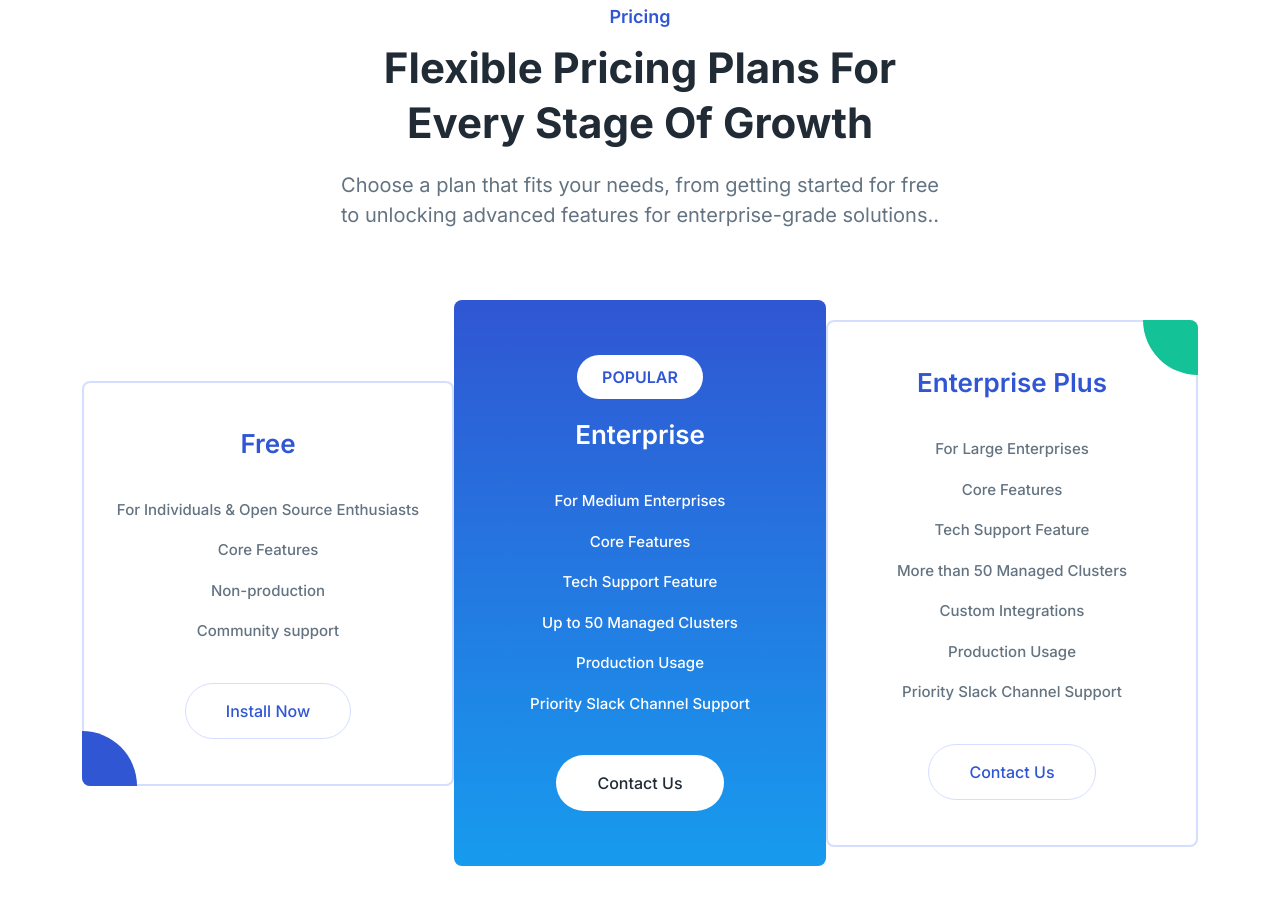
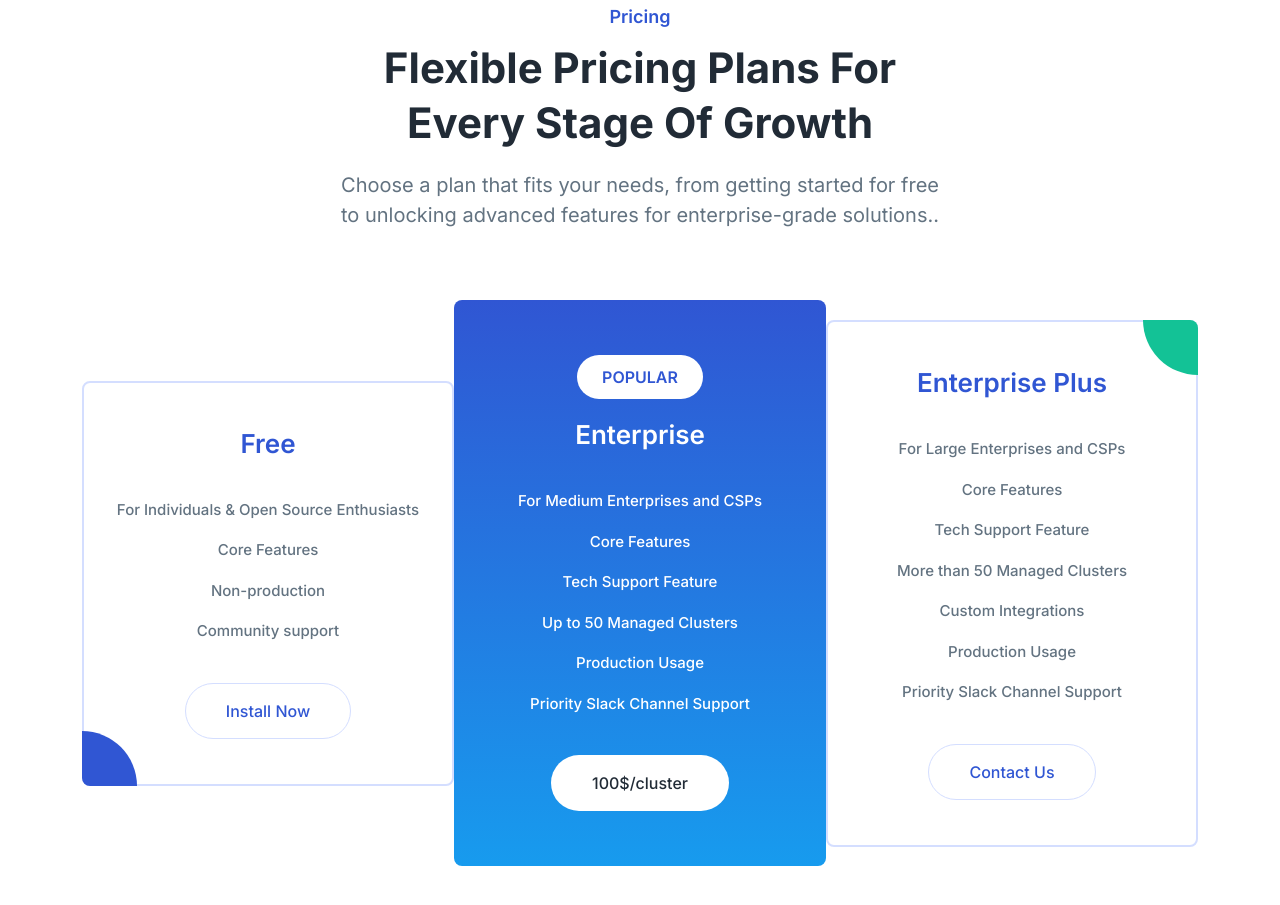
Before and after one commit to projectsveltos/website, a plain HTML site: page index.html in a window 1280 px wide. Shown: the part 4224-5129 px from the top of the page. Drawn offline with Linux system fonts and the light colour scheme; a script that the page names is missing.

Commit message:
Update index.html
price

```diff
--- a/index.html
+++ b/index.html
@@ -626,7 +626,7 @@
               </div>
               <div class="ud-pricing-body">
                 <ul>
-                  <li>For Medium Enterprises</li>
+                  <li>For Medium Enterprises and CSPs</li>
                   <li>Core Features</li>
                   <li>Tech Support Feature</li>
                   <li>Up to 50 Managed Clusters</li>
@@ -635,8 +635,8 @@
                 </ul>
               </div>
               <div class="ud-pricing-footer">
-                <a href="mailto:support@projectsveltos.com" class="ud-main-btn ud-white-btn">
-                  Contact Us
+                <a href="" class="ud-main-btn ud-white-btn">
+                  100$/cluster
                 </a>
               </div>
             </div>
@@ -651,7 +651,7 @@
               </div>
               <div class="ud-pricing-body">
                 <ul>
-                  <li>For Large Enterprises</li>
+                  <li>For Large Enterprises and CSPs</li>
                   <li>Core Features</li>
                   <li>Tech Support Feature</li>
                   <li>More than 50 Managed Clusters</li>
```
